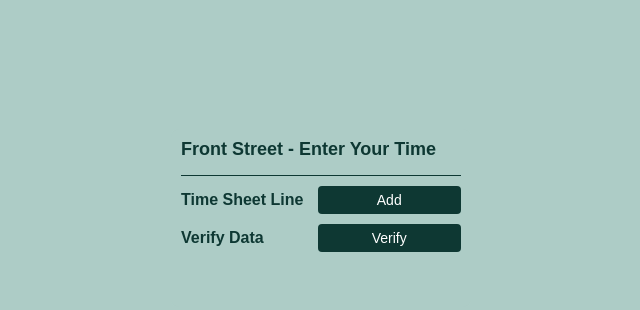
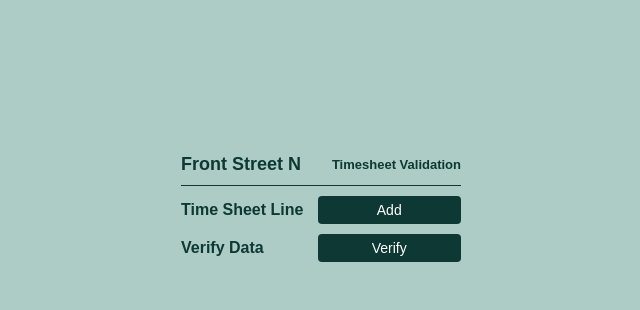
Before and after one commit to iwangy/ProjectQuah, a website with bundled scripts: page popup.html in a window 1280 px wide. Shown: the part 182-492 px from the top of the page, without its empty margins (319-959 px from the left). Built offline with nearby package versions, Linux system fonts and the light colour scheme; no server answers.

Commit message:
add style changes

```diff
--- a/popup.css
+++ b/popup.css
@@ -11,15 +11,28 @@ body {
 
 .container {
   width: 280px; /* Reduced the width to make it more compact */
-  padding: 10px; /* Decreased padding for better space utilization */
+  padding: 14px; /* Decreased padding for better space utilization */
   background-color: #adccc6;
-  border-radius: 8px;
+}
+
+.header {
+  display:flex;
+  justify-content: space-between;
+  align-items: center;
+  margin-bottom: 10px;
 }
 
 .title {
   font-size: 18px; /* Slightly reduced font size for the title */
   font-weight: bold;
-  margin-bottom: 15px; /* Reduced margin for better spacing */
+  /* margin-bottom: 15px; Reduced margin for better spacing */
+  color: #0e3833;
+}
+
+.subtitle {
+  font-size: 13px; /* Slightly reduced font size for the title */
+  font-weight: bold;
+  /* margin-bottom: 15px; Reduced margin for better spacing */
   color: #0e3833;
 }
 
@@ -99,7 +112,8 @@ select {
 #verifyData {
   font-size: 14px; /* Adjusted font size for consistency */
   color: #0e3833;
-  margin-top: 10px;
+  margin-top: 0px;
+  margin-bottom: 0px;
   border-top: 1px solid #0e3833;
   padding-left: 0;
 }
--- a/popup.html
+++ b/popup.html
@@ -4,7 +4,11 @@
 <body>
   <div class="container">
     <div class="panes">
-      <div class="title">Front Street - Enter Your Time</div>
+      <span class="header">
+        <div class="title">Front Street N</div>
+        <div class="subtitle">Timesheet Validation</div>
+      </span>
+
       <div class="content">
         <div class="input-section">
           <label for="timeSheetLine">Time Sheet Line</label>
```
Also changed, not shown: manifest.json.
